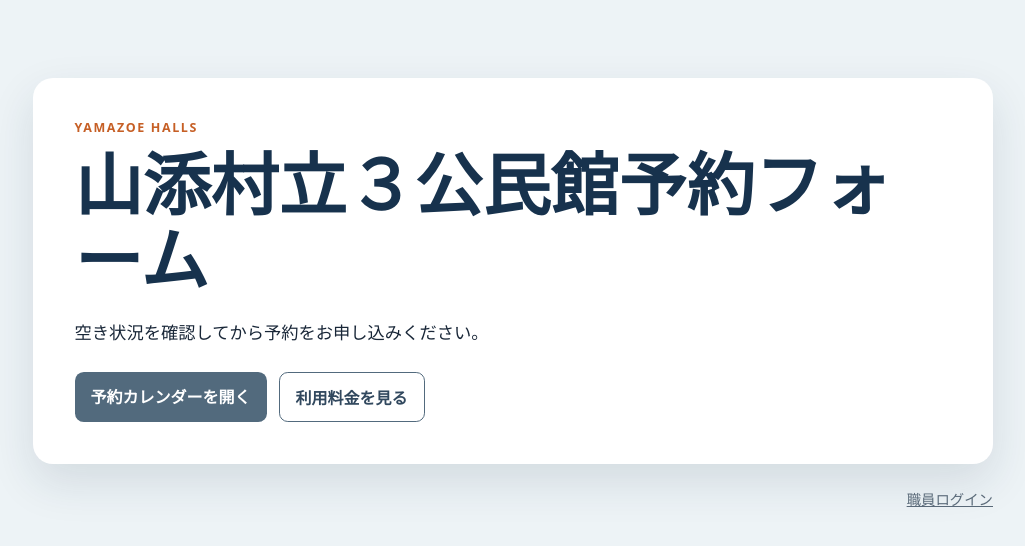
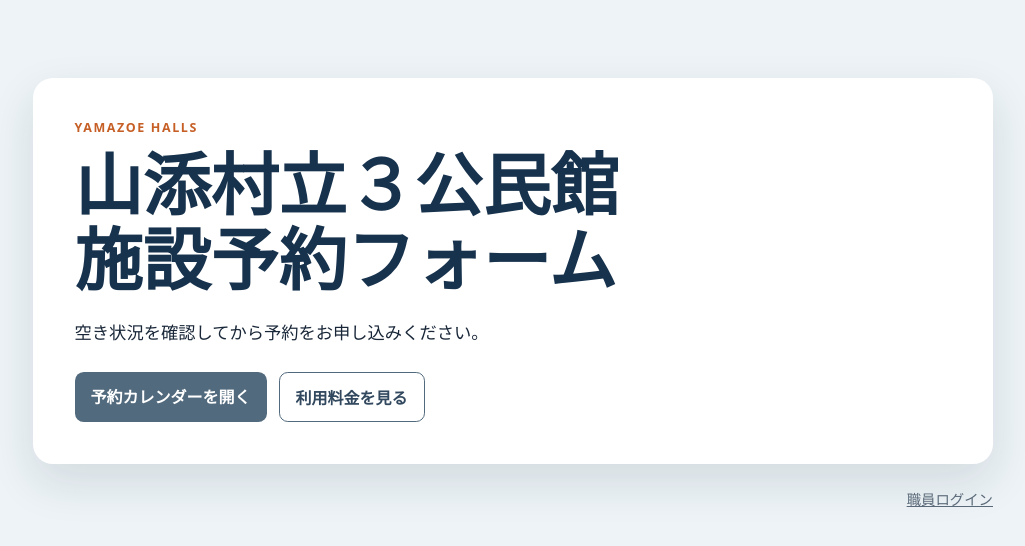
Before and after one commit to aikawa13-stack/yamazoe-halls, a plain HTML site: page hosting/index.html in a window 1280 px wide. Shown: the whole page, without its empty margins (127-1152 px from the left). Drawn offline with Linux system fonts and the light colour scheme.

Commit message:
fix: split landing page title over two lines

```diff
--- a/hosting/index.html
+++ b/hosting/index.html
@@ -8,6 +8,6 @@
     <title>山添村立３公民館予約フォーム</title>
   </head>
   <body>
-    <main class="page-shell"><section class="card"><p class="eyebrow">YAMAZOE HALLS</p><h1>山添村立３公民館予約フォーム</h1><p class="lead">空き状況を確認してから予約をお申し込みください。</p><div class="landing-actions"><a class="page-back" href="/calendar">予約カレンダーを開く</a><a class="page-back page-back-outline" href="/fees">利用料金を見る</a></div></section><footer><a href="/staff/calendar">職員ログイン</a></footer></main>
+    <main class="page-shell"><section class="card"><p class="eyebrow">YAMAZOE HALLS</p><h1>山添村立３公民館<br>施設予約フォーム</h1><p class="lead">空き状況を確認してから予約をお申し込みください。</p><div class="landing-actions"><a class="page-back" href="/calendar">予約カレンダーを開く</a><a class="page-back page-back-outline" href="/fees">利用料金を見る</a></div></section><footer><a href="/staff/calendar">職員ログイン</a></footer></main>
   </body>
 </html>
```
